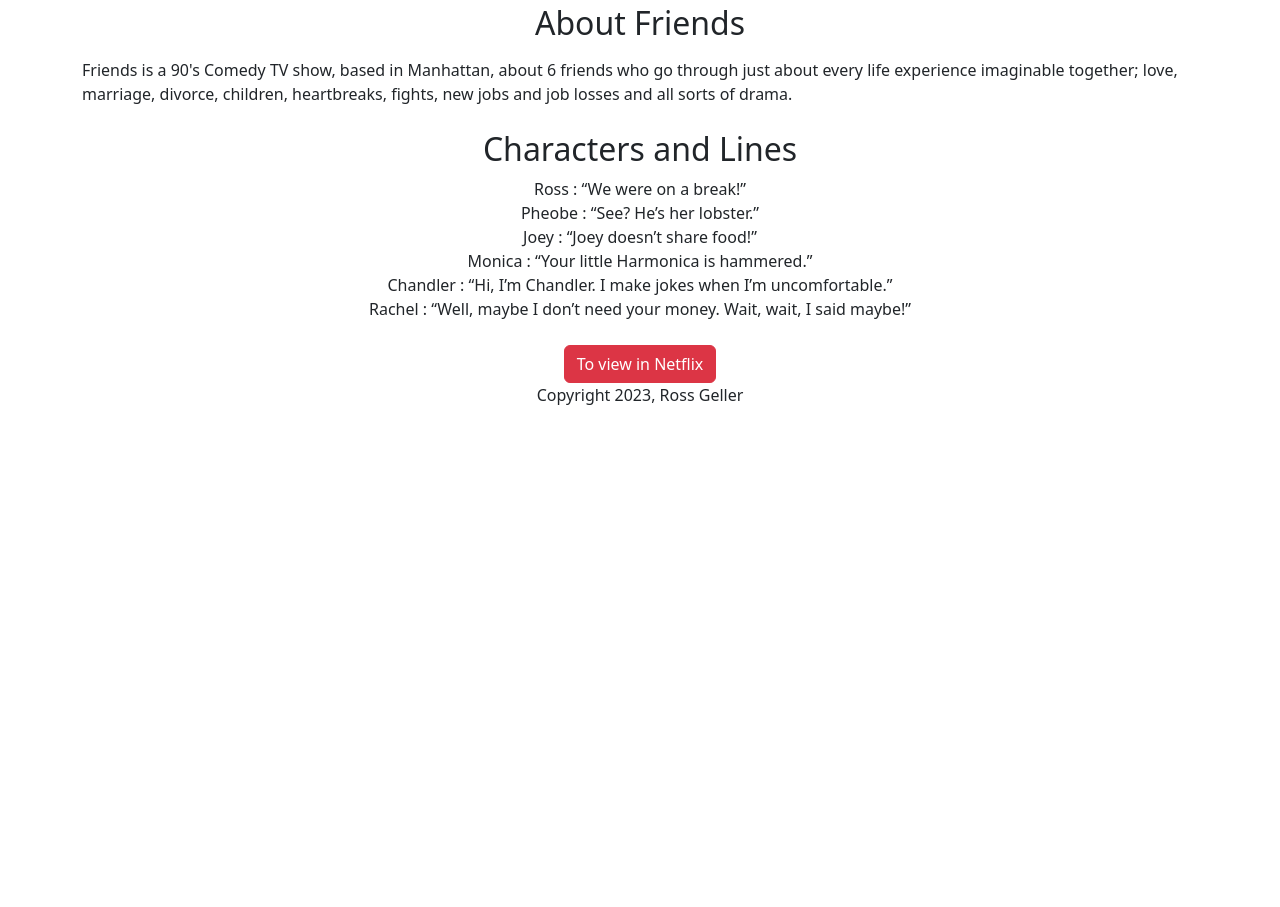
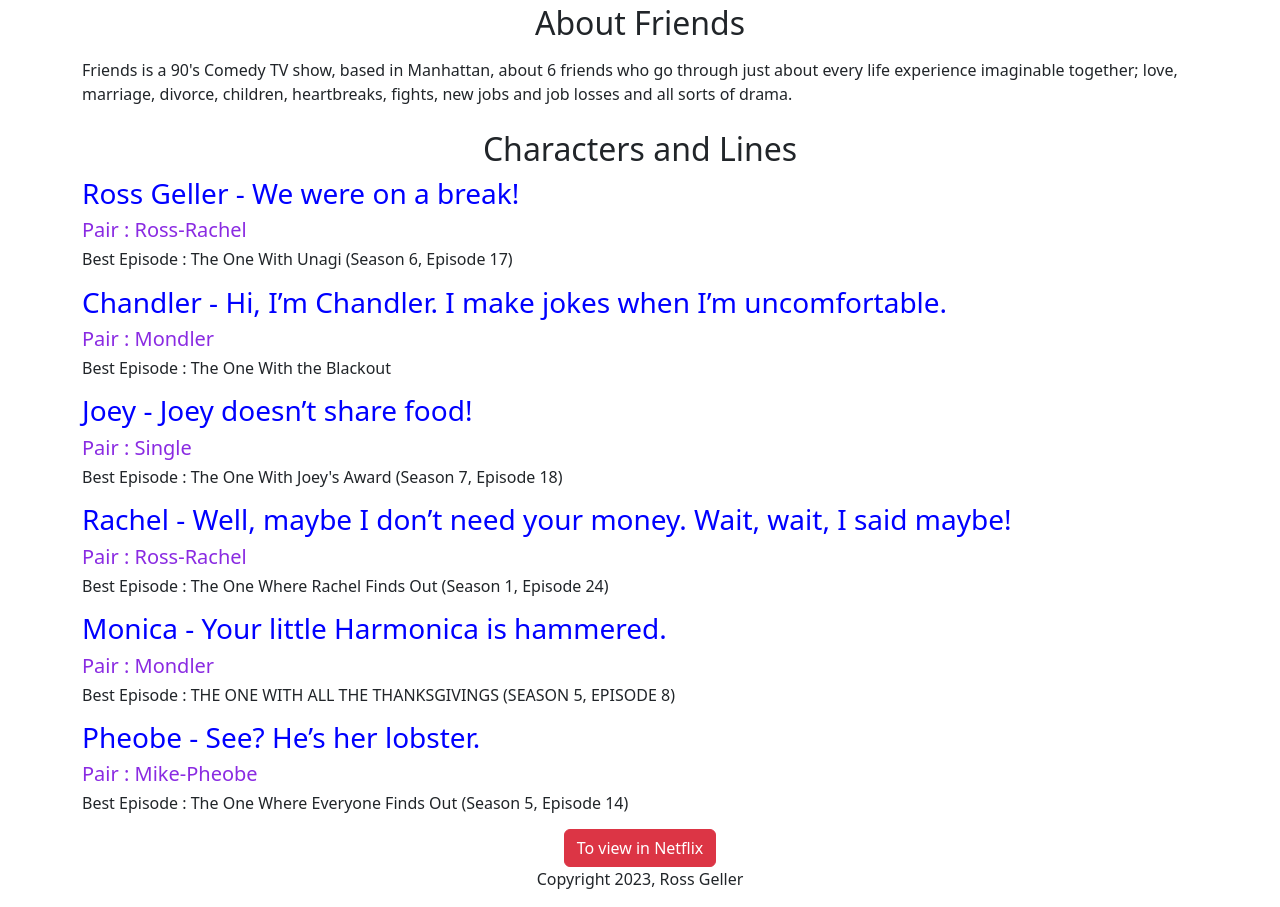
Before and after one commit to BUTCHER16/web_devs_with_flask_and_dynamite_v2, a Flask app: page / in a window 1280 px wide. Shown: the part 444-1351 px from the top of the page. Before the commit the page ends 849 px from the top, so only its background shows below. Run offline with Flask 3, Linux system fonts and the light colour scheme.

Commit message:
added a file called character.htm and linked that with the html

```diff
--- a/app.py
+++ b/app.py
@@ -2,9 +2,49 @@
 
 app = Flask(__name__)
 
+CHARACTER=[
+    {
+        'name' : 'Ross Geller',
+        'dia' : 'We were on a break!',
+        'pair': 'Ross-Rachel',
+        'be' : "The One With Unagi (Season 6, Episode 17)"
+    },
+    {
+        'name' : 'Chandler',
+        'dia' : "Hi, I’m Chandler. I make jokes when I’m uncomfortable.",
+        'pair': 'Mondler',
+        'be' : "The One With the Blackout"
+    },
+    {
+        'name' : 'Joey',
+        'dia' : "Joey doesn’t share food!",
+        'pair': 'Single',
+        'be' : "The One With Joey's Award (Season 7, Episode 18)"
+    },
+    {
+        'name' : 'Rachel',
+        'dia' : "Well, maybe I don’t need your money. Wait, wait, I said maybe!",
+        'pair': 'Ross-Rachel',
+        'be' : "The One Where Rachel Finds Out (Season 1, Episode 24)"
+    },
+    {
+        'name' : 'Monica',
+        'dia' : "Your little Harmonica is hammered.",
+        'pair': 'Mondler',
+        'be' : "THE ONE WITH ALL THE THANKSGIVINGS (SEASON 5, EPISODE 8)"
+    },
+    {
+        'name' : 'Pheobe',
+        'dia' : "See? He’s her lobster.",
+        'pair': 'Mike-Pheobe',
+        'be' : "The One Where Everyone Finds Out (Season 5, Episode 14)"
+    },
+
+]
+
 @app.route("/")
 def greeting():
-    return render_template("home.html")
+    return render_template("home.html",character=CHARACTER)
 
 
 if __name__ == '__main__':
--- /dev/null
+++ b/templates/character.html
@@ -0,0 +1,3 @@
+<div style="margin-bottom: 16px;">
+    <h3 style="color:blue ;">{{charac['name']}} - {{charac['dia']}}</h3> <h5 style="color:blueviolet">Pair : {{charac['pair']}}</h5> <h6>Best Episode : {{charac['be']}}<br></h6>
+</div>
--- a/templates/home.html
+++ b/templates/home.html
@@ -1,4 +1,3 @@
-<!DOCTYPE html>
 <!DOCTYPE html>
 <html lang="en">
 <head>
@@ -24,19 +23,15 @@
         <p>Friends is a 90's Comedy TV show, based in Manhattan, about 6 friends who go through just about every life experience imaginable together; love, marriage, divorce, children, heartbreaks, fights, new jobs and job losses and all sorts of drama.</p>
 
         <h2 class="text-center mt-4 mb-2">Characters and Lines</h2>
-        <p class="text-center mb-4"> Ross : “We were on a break!” <br>
-            Pheobe : “See? He’s her lobster.” <br>
-            Joey : “Joey doesn’t share food!” <br>
-            Monica : “Your little Harmonica is hammered.”<br>
-            Chandler : “Hi, I’m Chandler. I make jokes when I’m uncomfortable.” <br>
-            Rachel : “Well, maybe I don’t need your money. Wait, wait, I said maybe!” <br>
-        </p>
+        <div>
+            {% for charac in character %}
+                {% include 'character.html' %}
+            {% endfor %}
+        </div>
         <div class="text-center">
             <button class="btn btn-danger">To view in Netflix</button>
             <p> Copyright 2023, Ross Geller</p>
         </div>
     </div>
-
-
 </body>
 </html>
```
